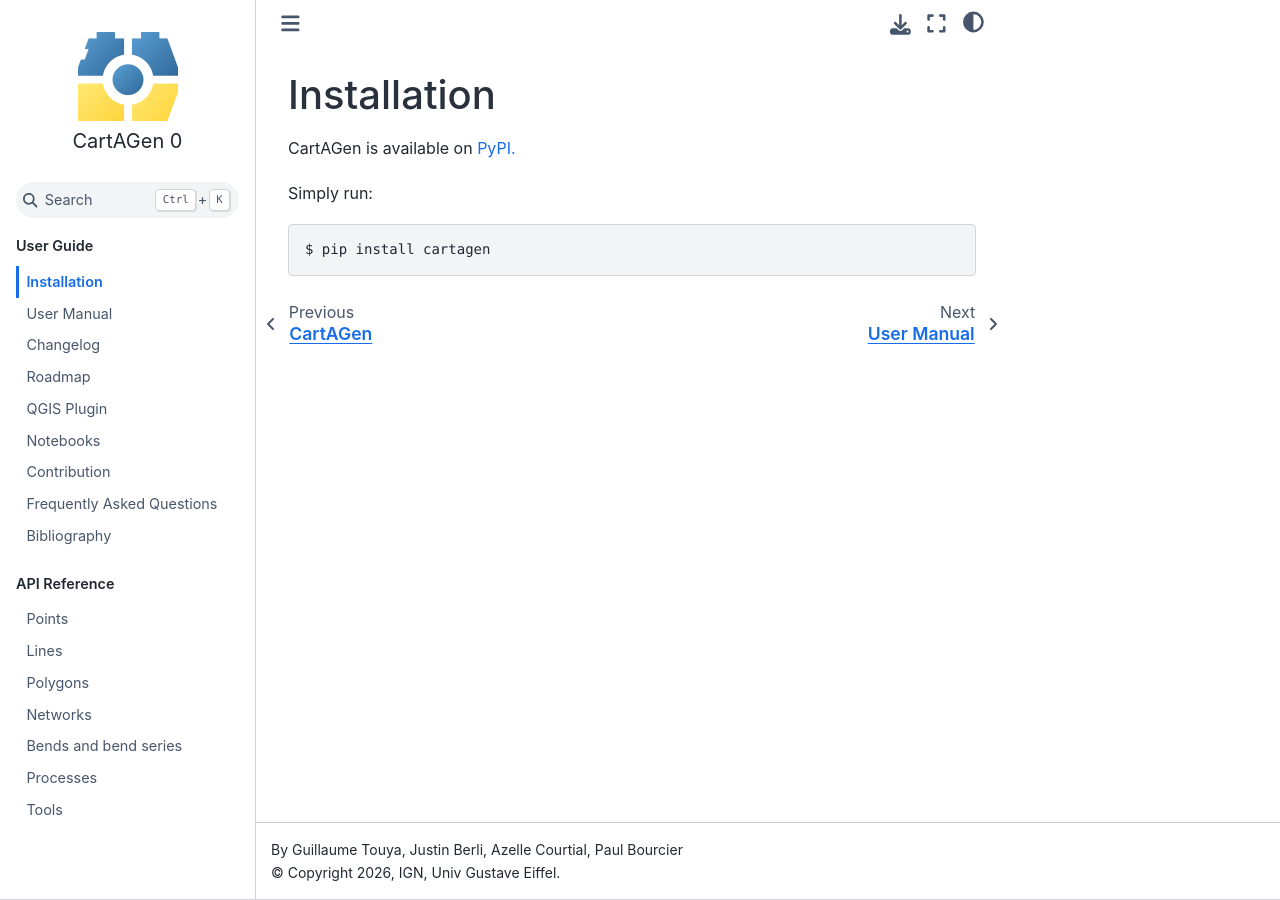
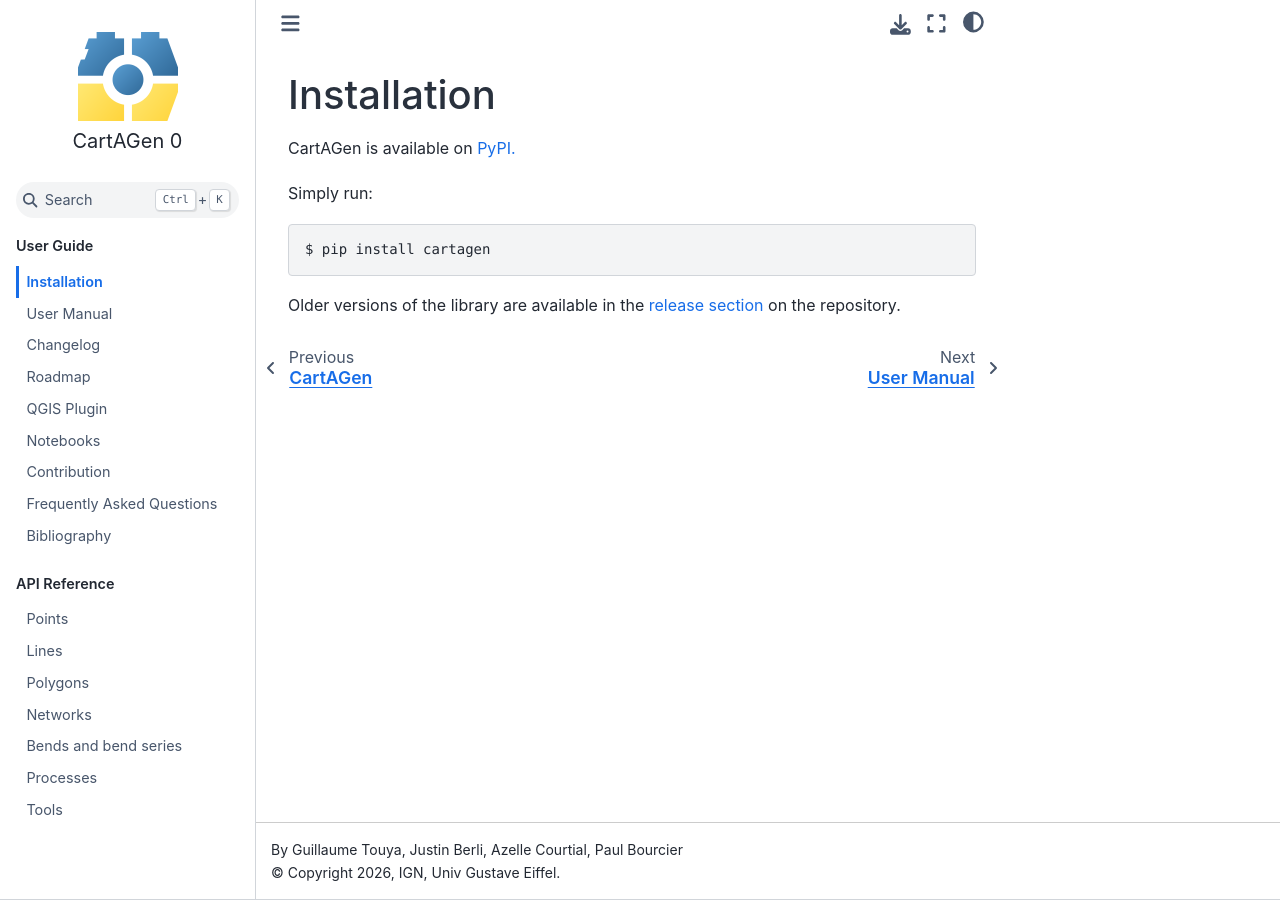
Before and after one commit to LostInZoom/cartagen, a Sphinx documentation site: the page built from docs/installation.rst, in a window 1280 px wide. Built offline with Sphinx 7.4.7 and the Sphinx Book theme 1.1.4, drawn with Linux system fonts in a browser that asks for light colours.

Commit message:
added link to release page in the doc

```diff
--- a/docs/installation.rst
+++ b/docs/installation.rst
@@ -9,3 +9,6 @@
 Simply run::
 
     $ pip install cartagen
+
+Older versions of the library are available in the
+`release section <https://github.com/LostInZoom/cartagen/releases>`_ on the repository.
```
